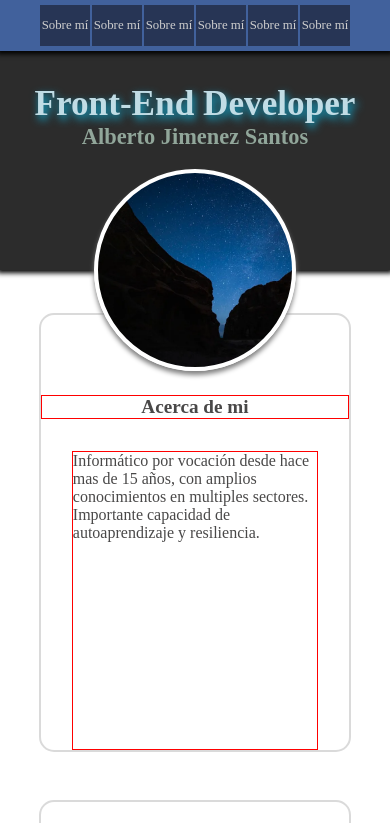
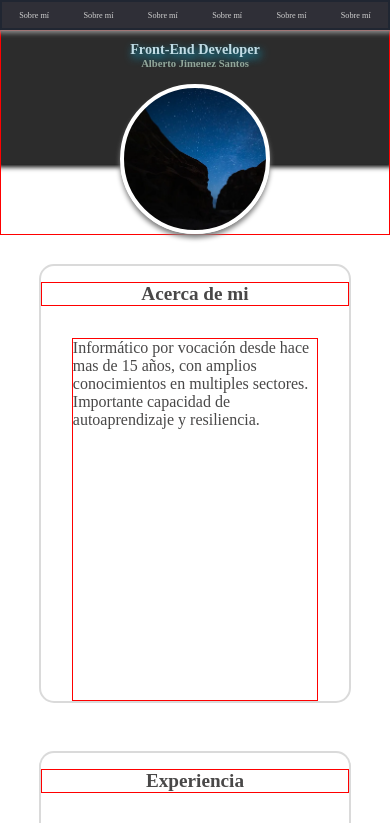
Before and after one commit to Dante-Portfolio/cv_responsive, a plain HTML site: page index.html in a window 390 px wide. Shown: the top 823 px of the page. Drawn offline with Linux system fonts and the light colour scheme.

Commit message:
recode - css & html. only nav & header. AUTORESPONSIVE

```diff
--- a/index.html
+++ b/index.html
@@ -9,25 +9,24 @@
 </head>
 
 <body>
-    <div class="top">
     <nav>
-            <div>
+        <span>
             <div>Sobre mí</div>
             <div>Sobre mí</div>
             <div>Sobre mí</div>
             <div>Sobre mí</div>
             <div>Sobre mí</div>
             <div>Sobre mí</div>
-            </div>
+        </span>
     </nav>
-    </div>
 
-    <div class="top_me">
+    <div class="top">
+        <div class="titles">
             <h1>Front-End Developer</h1>
             <h2>Alberto Jimenez Santos</h2>
+            <div class="cv_image"></div>
         </div>
-
-    <div class="cv_image"></div>
+    </div>
 
     <section class="about">
         <article>
@@ -46,15 +45,27 @@
             </h3>
             <div class="lineTime">
                 <div class="left">
-                    <div><h4>fdsfsdfs</h4></div>
-                    <div><h4>fdsfsdfs</h4></div>
-                    <div><h4>fdsfsdfs</h4></div>
+                    <div>
+                        <h4>fdsfsdfs</h4>
+                    </div>
+                    <div>
+                        <h4>fdsfsdfs</h4>
+                    </div>
+                    <div>
+                        <h4>fdsfsdfs</h4>
+                    </div>
                 </div>
 
                 <div class="right">
-                    <div><h4>fdsfsdfs</h4></div>
-                    <div><h4>fdsfsdfs</h4></div>
-                    <div><h4>fdsfsdfs</h4></div>
+                    <div>
+                        <h4>fdsfsdfs</h4>
+                    </div>
+                    <div>
+                        <h4>fdsfsdfs</h4>
+                    </div>
+                    <div>
+                        <h4>fdsfsdfs</h4>
+                    </div>
                 </div>
             </div>
         </article>
--- a/style.css
+++ b/style.css
@@ -30,38 +30,31 @@ body {
     flex-direction: column;
     align-items: center;
 
-    .top {
+    nav {
+        z-index: 1;
         width: 100vw;
-        height: 32vh;
-        background-color: rgb(44, 44, 44);
-        box-shadow: 0 0 5px 3px rgb(0, 0, 0);
-
-
-        nav {
-            width: 100vw;
-            height: 6vh;
-            background-color: rgb(65, 97, 156);
-            box-shadow: 0 0 5px 3px rgb(0, 0, 0);
+        height: 30px;
+        background-color: rgb(32, 38, 50);
+        box-shadow: 0 0 5px 3px rgb(142, 142, 142);
         display: flex;
         justify-content: center;
         align-items: center;
 
+        span {
+            display: flex;
+            width: 1000px;
+            height: 100%;
+            padding: 2px;
+
             div {
-                width: 80vw;
-                height: 6vh;
+                width: calc(100% / 6);
+                height: 100%;
+
+                font-size: clamp(0.5rem, 0.4444rem + 0.2963vw, 0.8rem);
                 display: flex;
                 align-items: center;
                 justify-content: center;
-
-                div {
-                    width: calc(100% / 6);
-                    height: 80%;
-                    margin: .2vw;
-                    font-size: .8rem;
-                    display: flex;
-                    align-items: center;
-                    justify-content: center;
-                    background-color: rgba(21, 21, 31, 0.562);
+                background-color: rgb(47, 47, 55);
                 color: rgb(207, 207, 207);
                 transition: 3.5s;
 
@@ -72,39 +65,47 @@ body {
                 }
             }
         }
-        }
+
     }
 
-    .top_me {
+    .top {
+        width: 100vw;
+        height: calc((1px + .03vw)*120);
+        background-color: rgb(44, 44, 44);
+        box-shadow: 0 0 5px 3px rgb(0, 0, 0);
+
+        .titles {
+            border: 1px solid red;
+
             width: 100%;
-        height: 14vh;
-        position: absolute;
-        top: 10%;
             display: flex;
             flex-direction: column;
             align-items: center;
 
             h1 {
-            font-size: 2.2rem;
+                margin-top: 10px;
+                font-size: clamp(0.8rem, 0.5037rem + 1.5802vw, 2.4rem);
                 text-shadow: 2px 4px 8px rgb(16, 177, 218);
             }
 
             h2 {
-            font-size: 1.4rem;
-        }
+                font-size: clamp(0.6rem, 0.3778rem + 1.1852vw, 1.8rem);
             }
 
             .cv_image {
-        width: 24vh;
+                margin-top: 15px;
+                width: 150px;
                 aspect-ratio: 1/1;
                 border: 4px solid rgb(255, 255, 255);
                 box-shadow: 0 4px 5px 0 gray;
                 border-radius: 50%;
-        position: relative;
-        top: -12vh;
                 background-image: url(resources/photo-1712277851184-fe23844036ab.webp);
                 background-size: cover;
             }
+        }
+    }
+
+
 
     section {
         width: 80%;
@@ -124,7 +125,7 @@ body {
             h3 {
                 width: 100%;
                 text-align: center;
-                margin-top: 5rem;
+                margin-top: 1rem;
                 margin-bottom: 2rem;
                 border: 1px solid red;
             }
@@ -132,8 +133,8 @@ body {
     }
 
     .about {
+        margin-top: 100px;
         height: 52vh;
-        margin-top: -10rem;
 
 
         p {
@@ -147,11 +148,6 @@ body {
     .experience {
         height: 130vh;
         margin-top: 3rem;
-
-        h3 {
-            margin-top: 3rem;
-
-        }
 
         .lineTime {
             width: 80%;
@@ -172,7 +168,8 @@ body {
                 padding-top: 5rem;
             }
 
-            .left >div, .right >div {
+            .left>div,
+            .right>div {
                 height: 14rem;
                 border: 1px solid red;
                 margin-bottom: 6rem;
@@ -183,7 +180,7 @@ body {
                     align-items: center;
                     height: 20%;
                     background-color: rgb(54, 54, 54);
-                    color:rgb(224, 224, 224);
+                    color: rgb(224, 224, 224);
                 }
             }
         }
```
Lines whose indentation alone changed are shown as unchanged.
